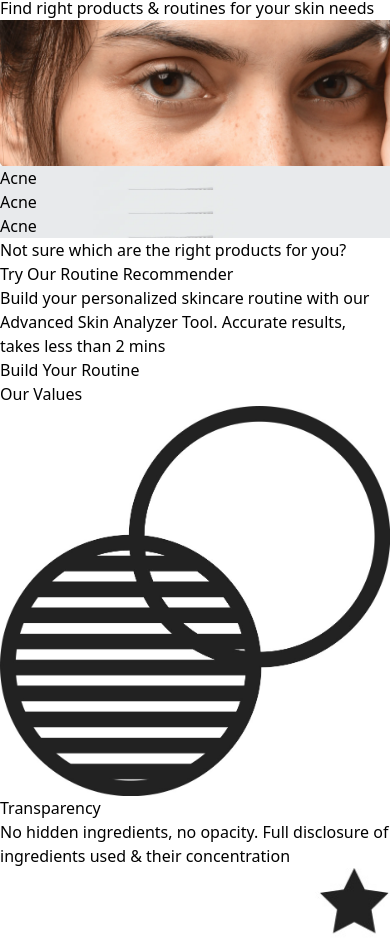
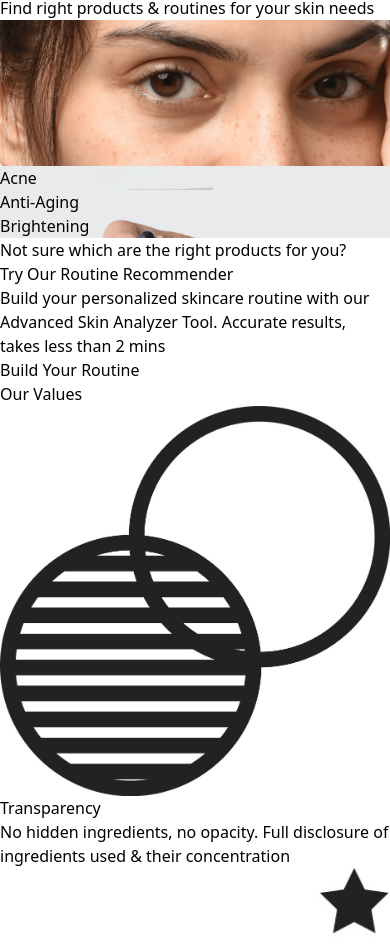
Before and after one commit to nevilia/MINIMALIST, a React (Vite) app in the folder frontend/: page / in a window 390 px wide. Shown: the part 2341-3285 px from the top of the page. Built offline with nearby package versions, Linux system fonts and the light colour scheme.

Commit message:
Fixed Quix banner and Values responsiveness

```diff
--- a/frontend/src/components/ConcernCard.tsx
+++ b/frontend/src/components/ConcernCard.tsx
@@ -1,13 +1,23 @@
-import acne from '../assets/acne.jpg'
+// import acne from '../assets/acne.jpg'
 // import antiaging from '../assets/antiaging.jpg'
 // import brightening from '../assets/brightening.jpg'
 // import pigmentation from '../assets/pigmentation.jpg'
 
+interface ConcernCardProps {
+  bgImg: string;
+  title: string;
+}
 
-function ConcernCard() {
+
+function ConcernCard({ bgImg, title }: ConcernCardProps) {
+  const cardStyle = {
+    backgroundImage: `url(${bgImg})`,
+    backgroundSize: 'cover',
+  };
+
   return (
-    <div className="w-2/3 bg-white md:w-[900px] m-2 flex items-center justify-center relative" style={{backgroundImage: `url(${acne})`, backgroundSize: 'cover'}}>
-        <span className="bg-white text-gray-800 text-[40px] items-center px-[40px] py-[5px]">Acne</span>
+    <div className="md:w-2/3 h-[100px] sm:min-h-[300px] bg-white md:w-[900px] m-2 flex items-center justify-center relative" style={cardStyle}>
+        <span className="bg-white text-gray-800 sm:text-2xl sm:font-semibold items-center px-[40px] py-[5px]">{title}</span>
     </div>
   )
 }
--- a/frontend/src/components/ConcernCarousel.tsx
+++ b/frontend/src/components/ConcernCarousel.tsx
@@ -1,11 +1,17 @@
 import ConcernCard from "./ConcernCard"
+import acne from '../assets/acne.jpg';
+import antiaging from '../assets/antiaging.jpg';
+import brightening from '../assets/brightening.jpg';
+// import pigmentation from '../assets/pigmentation.jpg';
+
 // This is the Product Carousel with 4 Cards
 function ConcernCarousel() {
   return (
     <div className="flex overflow-hidden w-full h-[300px] " >
-        <ConcernCard/>
-        <ConcernCard/>
-        <ConcernCard/>
+      <ConcernCard bgImg={acne} title="Acne" />
+      <ConcernCard bgImg={antiaging} title="Anti-Aging" />
+      <ConcernCard bgImg={brightening} title="Brightening" />
+      {/* <ConcernCard bgImg={pigmentation} title="Pigmentation" /> */}
         {/* <ConcernCard/> */}
     </div>
   )
--- a/frontend/src/components/QuizBanner.tsx
+++ b/frontend/src/components/QuizBanner.tsx
@@ -3,7 +3,7 @@ function QuizBanner() {
         <div className="my-10">
 
         <div className="relative my-10 md:my-3 bg-gray-200 text-gray-900 px-[100px] py-[70px] flex flex-col items-center " >
-            <h1 className="text-[40px] font-semibold text-center">
+            <h1 className="text-4xl font-semibold text-center">
                 Not sure which are the right products for you? <br/>
                 Try Our Routine Recommender
             </h1>
--- a/frontend/src/components/ValueCard.tsx
+++ b/frontend/src/components/ValueCard.tsx
@@ -6,7 +6,7 @@ interface Value {
 
 function ValueCard({image, heading, description} : Value)  {
   return (
-    <div className="flex flex-col w-1/3 p-5 ">
+    <div className="flex flex-col md:w-1/3 p-5 ">
         <img src={image} alt="" className='max-w-[60px] max-h-[60px] mb-3'/>
         <h3 className="font-bold text-[30px] pb-2">
             {heading}
--- a/frontend/src/components/Values.tsx
+++ b/frontend/src/components/Values.tsx
@@ -26,7 +26,7 @@ function Values() {
   return (
     <div className="pt-[100px] pb-[70px] px-[100px] bg-white text-black ">
         <h1 className="font-bold text-[40px] text-center p-[40px]">Our Values</h1>
-        <div className="flex justify-between p-4 gap-6 m-4">
+        <div className="flex flex-wrap justify-between p-4 ">
         {valuesData.map((value, index) => (
           <ValueCard
             key={index}
```
